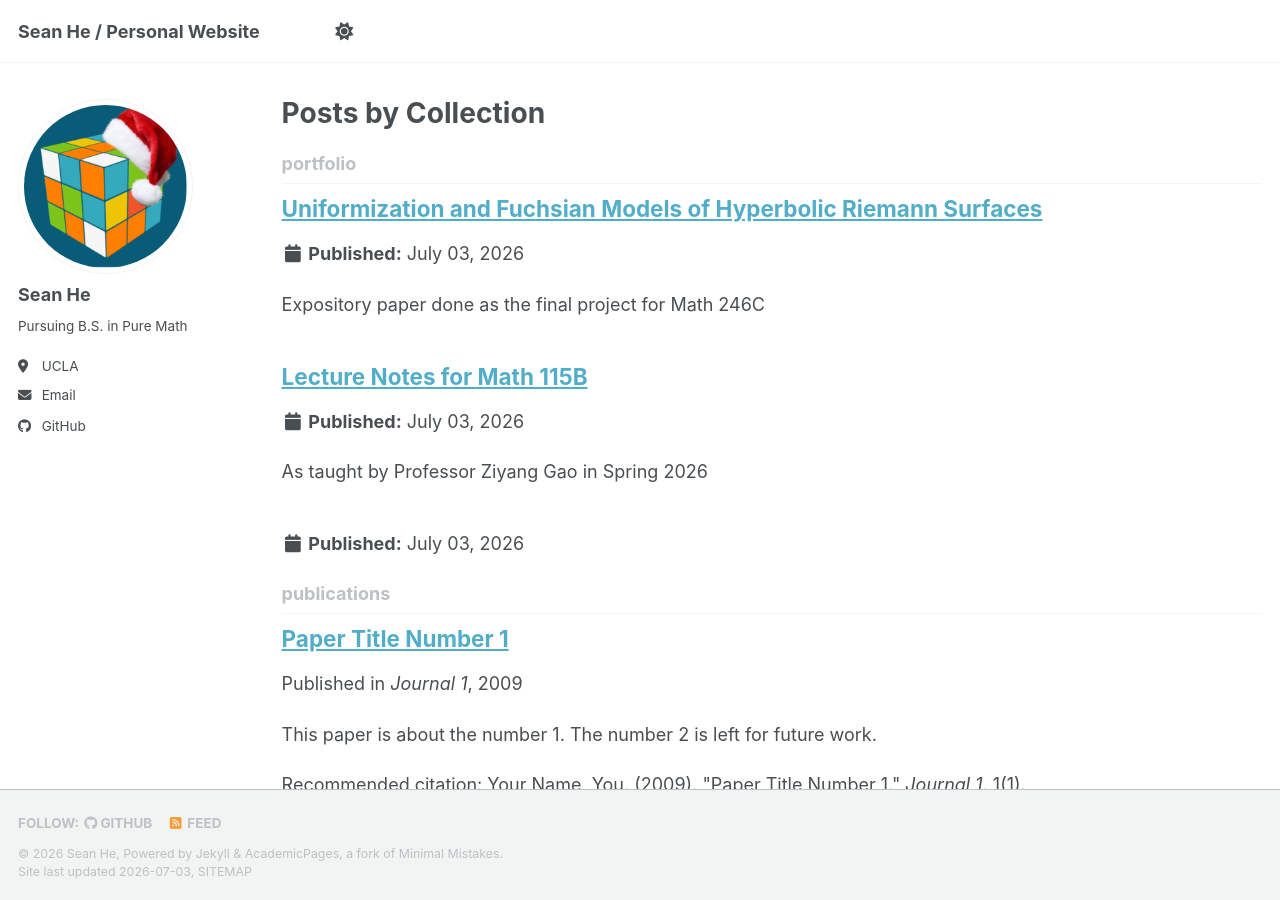
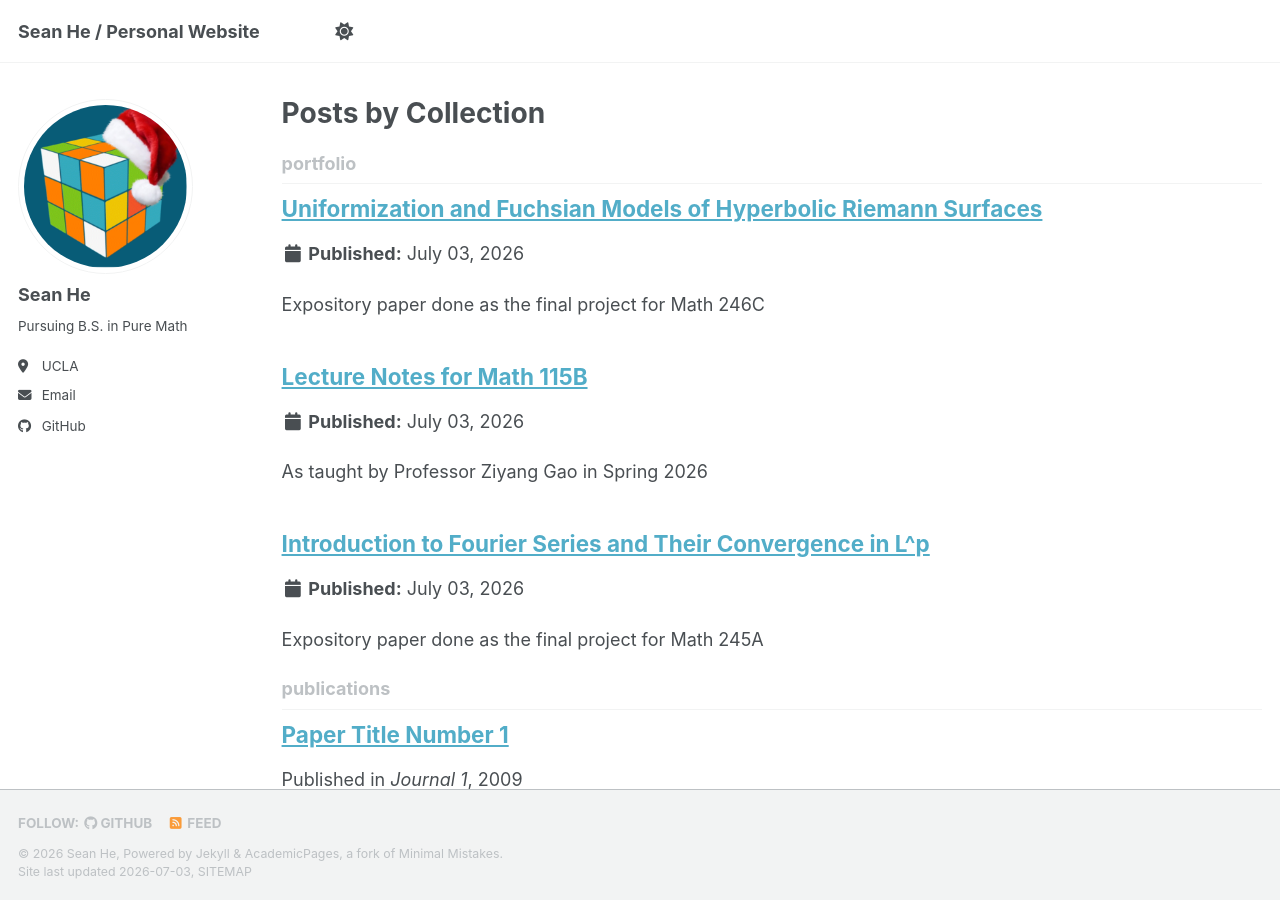
Before and after one commit to mathmaniac88/mathmaniac88.github.io, a Jekyll site: the page built from _pages/collection-archive.html, in a window 1280 px wide and 900 px high. Built offline with Jekyll 4.4.1, drawn with Linux system fonts in a browser that asks for light colours; a style sheet for code colours, icons or effects is not loaded.

Commit message:
Update 3-245a_project.html

```diff
--- a/_portfolio/3-245a_project.html
+++ b/_portfolio/3-245a_project.html
@@ -1,5 +1,5 @@
 ---
-title: "Introduction to Fourier Series and Their Convergence in \(L^p\)"
+title: "Introduction to Fourier Series and Their Convergence in L^p"
 excerpt: "Expository paper done as the final project for Math 245A"
 collection: portfolio
 ---
```
